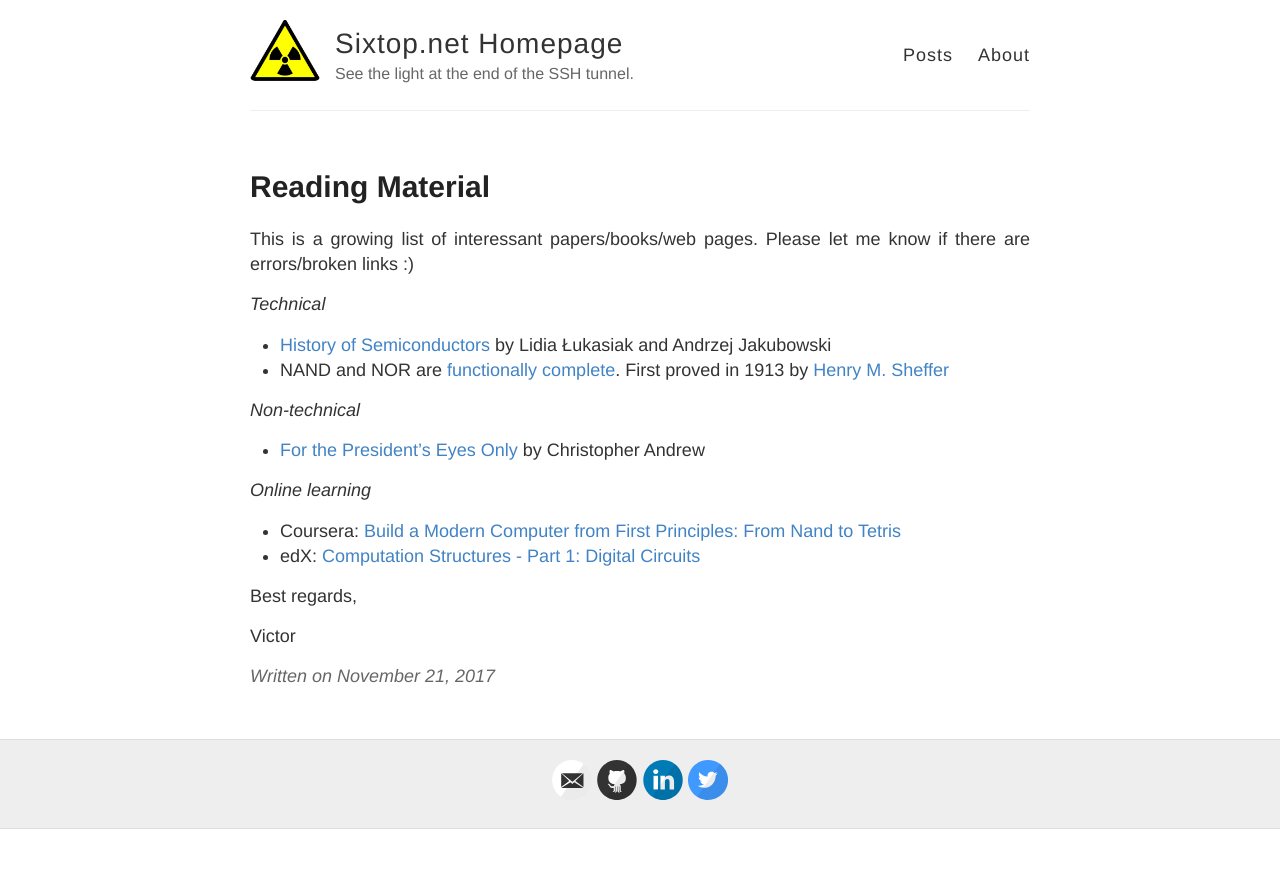
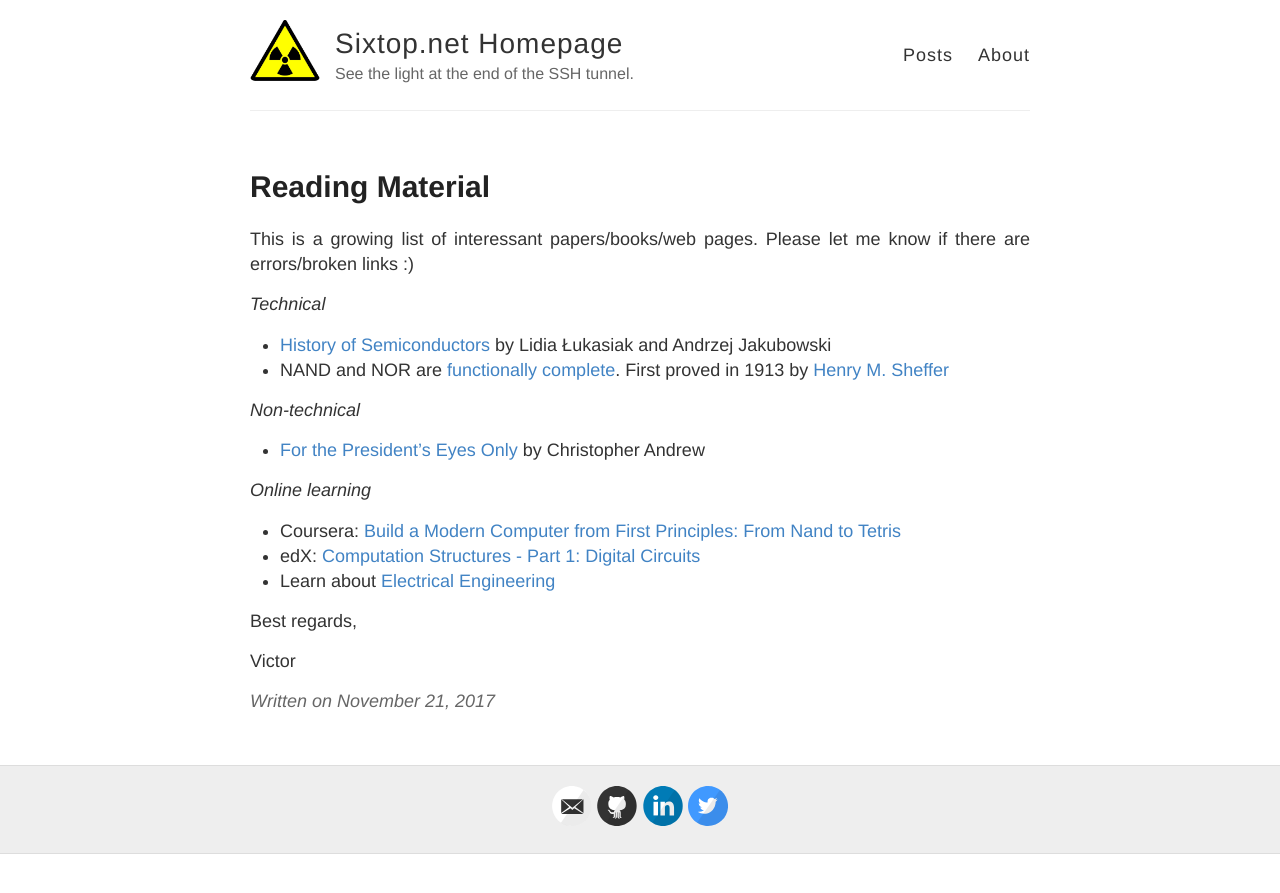
Before and after one commit to sixtop/sixtop.github.io, a Jekyll site: the page built from _posts/2017-11-21-Reading material.md, in a window 1280 px wide. Shown: the top 893 px of the page. Built offline with Jekyll 4.4.1, drawn with Linux system fonts in a browser that asks for light colours; comment, search, counter and statistics services are not loaded.

Commit message:
Update 2017-11-21-Reading material.md

```diff
--- a/_posts/2017-11-21-Reading material.md
+++ b/_posts/2017-11-21-Reading material.md
@@ -9,12 +9,14 @@ _Technical_
 - [History of Semiconductors](https://djena.engineering.cornell.edu/hws/history_of_semiconductors.pdf) by Lidia Łukasiak and Andrzej Jakubowski
 - NAND and NOR are [functionally complete](https://proofwiki.org/wiki/NAND_and_NOR_are_Functionally_Complete). First proved in 1913 by [Henry M. Sheffer](http://www.ams.org/journals/tran/1913-014-04/S0002-9947-1913-1500960-1/S0002-9947-1913-1500960-1.pdf)
 
+
 _Non-technical_
 - [For the President's Eyes Only](https://www.amazon.com/Presidents-Eyes-Only-Intelligence-Presidency/dp/0060921781) by Christopher Andrew
 
 _Online learning_
 - Coursera: [Build a Modern Computer from First Principles: From Nand to Tetris ](https://www.coursera.org/learn/build-a-computer)
 - edX: [Computation Structures - Part 1: Digital Circuits](https://www.edx.org/course/computation-structures-part-1-digital-mitx-6-004-1x-0)
+- Learn about [Electrical Engineering](https://www.allaboutcircuits.com/textbook/)
 
 
 Best regards,
```
